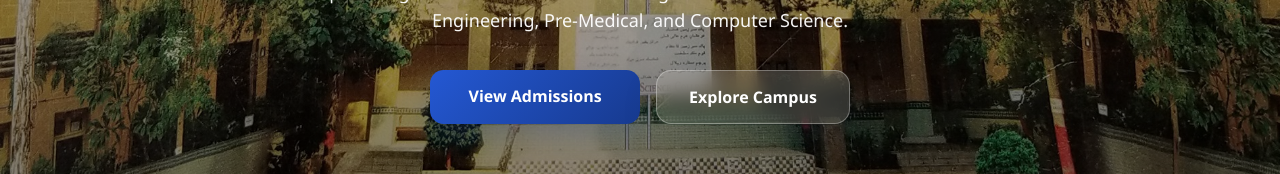
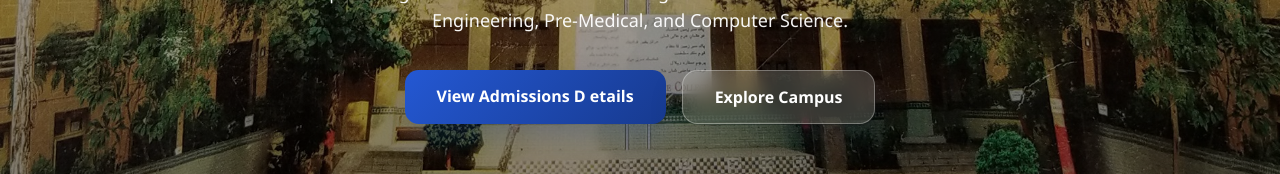
Before and after one commit to mansoorahmedsurti/Adamjee-Govt-Science-College-Site, a Next.js app: page / in a window 1280 px wide. Shown: the part 496-670 px from the top of the page. Built offline with nearby package versions, Linux system fonts and the light colour scheme; no server answers.

Commit message:
Update Hero.tsx

```diff
--- a/components/Hero.tsx
+++ b/components/Hero.tsx
@@ -57,7 +57,8 @@ export default function Hero() {
 
         <div className="flex flex-col sm:flex-row gap-4 justify-center">
           <Link href="/admissions" className="btn-premium px-7 py-3.5 min-w-0">
-            View Admissions
+            View Admissions D
+            etails
           </Link>
           <Link href="/#tour" className="btn-glass px-7 py-3.5 min-w-0">
             Explore Campus
```
